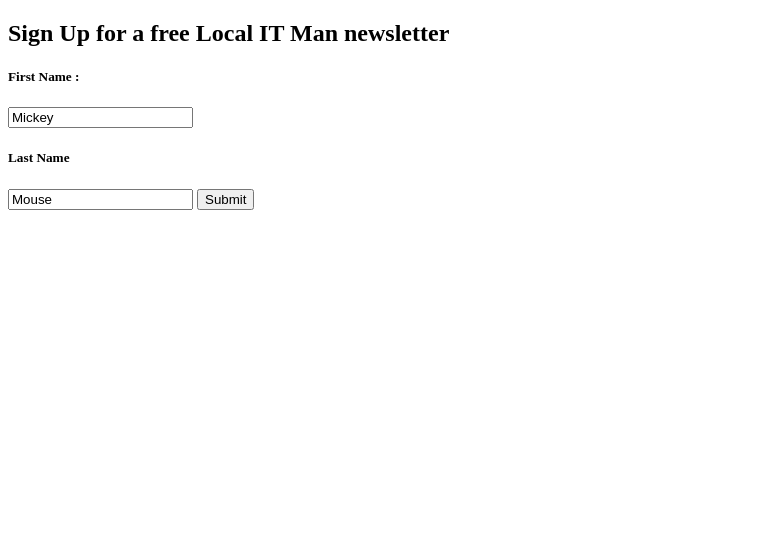
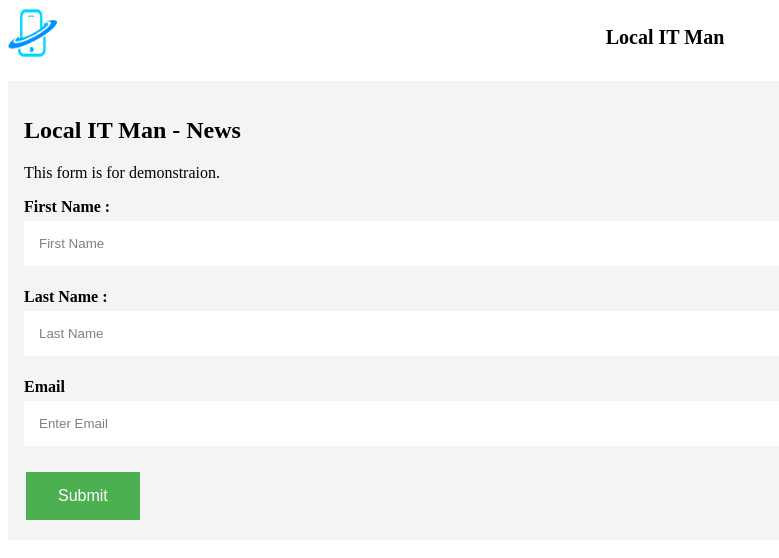
Before and after one commit to KyialR/LandingPages, a plain HTML site: page index.html in a window 1280 px wide. Shown: the whole page, without its empty margins (0-779 px from the left). Drawn offline with Linux system fonts and the light colour scheme.

Commit message:
Completed form, Added styles, Added logo image

```diff
--- a/index.html
+++ b/index.html
@@ -17,14 +17,30 @@
 	Collects users details add subscribes to newsletter
  -->
 <body>
+
+	<div class="header">
+		<img src="logo.png" alt="logo" />
+		<h1>Local IT Man</h1>
+	</div>
+
+   <div class="container">
 	<form action="/action_page.php">
-		<h2>Sign Up for a free Local IT Man newsletter</h2>
-		<h5>First Name : </h5>
-		<input type="text" name="First Name" value="Mickey">
-		<h5>Last Name</h5>
-		<input type="text" name="Last Name" value="Mouse">
+		<h2>Local IT Man - News</h2>
+
+		<p>This form is for demonstraion.</p>
+		<label for="firstname"><b>First Name : </b></label>
+		<input type="text" onfocus="this.value=''" name="firstname" value="First Name">
+
+		<label for="lastname"><b>Last Name : </b></label>
+		<input type="text" onfocus="this.value=''" name="lastname" value="Last Name">
+
+		<label for="email"><b>Email</b></label>
+		<input type="text" onfocus="this.value=''" value="Enter Email" name="email" required>
+
+
 		<input type="submit" value="Submit">
 	</form>
+   </div>
 </body>
 
 </html>
--- a/style.css
+++ b/style.css
@@ -0,0 +1,84 @@
+.header img {
+  float: left;
+  width: 50px;
+  height: 50px;
+  background: #555;
+}
+
+.header h1 {
+  position: relative;
+  text-align : center;
+  margin: auto;
+  top: 18px;
+  font-size : 20px;
+  padding-bottom : 50px;
+}
+
+
+* {box-sizing: border-box}
+
+/* Full-width input fields */
+  input[type=text] {
+  width: 100%;
+  padding: 15px;
+  margin: 5px 0 22px 0;
+  display: inline-block;
+  border: none;
+  color : grey;
+  background: white;
+}
+
+input[type=text]:focus {
+  border: solid 1px black;
+  outline: none;
+}
+
+hr {
+  border: 1px solid #f1f1f1;
+  margin-bottom: 25px;
+}
+
+/* Set a style for all buttons */
+input[type=submit] {
+    background-color: #4CAF50;
+    border: none;
+    color: white;
+    padding: 15px 32px;
+    text-align: center;
+    text-decoration: none;
+    display: inline-block;
+    font-size: 16px;
+    margin: 4px 2px;
+    cursor: pointer;
+}
+
+input[type=submit]:hover {
+  opacity:0.8;
+}
+
+/* Add padding to container elements */
+.container {
+  padding: 16px;
+  background-color: #F5F4F5;
+}
+
+/* Clear floats */
+.clearfix::after {
+  content: "";
+  clear: both;
+  display: table;
+}
+
+/* Change styles for small screens */
+@media screen and (max-width: 700px) {
+
+	h2,p,input[type=text]{
+	text-align :center;
+	}
+
+	label {display: none;}
+
+  input[type=submit] {
+    width: 100%;
+  }
+}
```
Also changed, not shown: logo.png (added).
